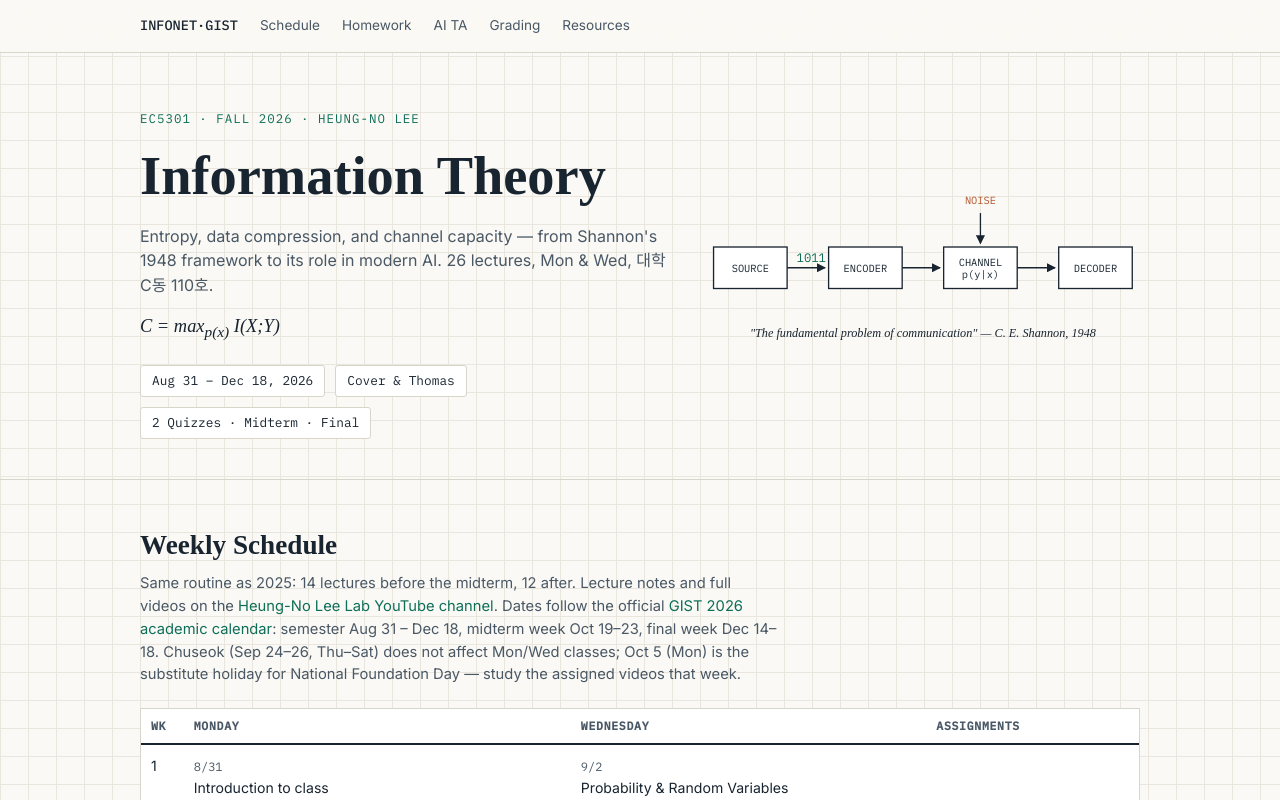
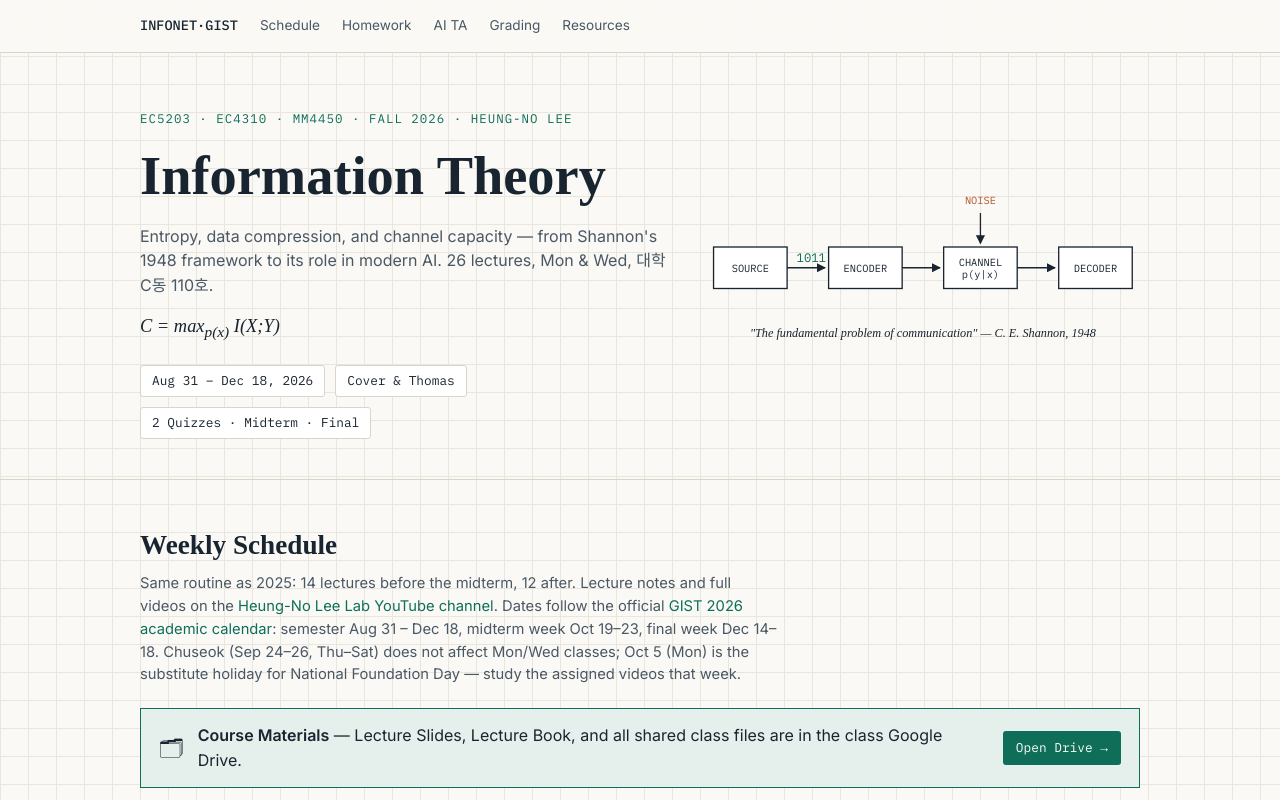
Before and after one commit to lincolnkerry/infotheory-2026, a plain HTML site: page index.html in a window 1280 px wide. Shown: the top 800 px of the page. Drawn offline with Linux system fonts and the light colour scheme; a web font is replaced by a local one.

Commit message:
Update course details and material links in index.html

```diff
--- a/index.html
+++ b/index.html
@@ -46,6 +46,11 @@ h1{font-family:var(--serif);font-size:clamp(2.2rem,5vw,3.4rem);font-weight:700;l
 section{padding:44px 0;border-bottom:1px solid var(--line)}
 h2{font-family:var(--serif);font-size:1.7rem;font-weight:600;margin-bottom:6px}
 .sec-note{color:var(--ink-soft);font-size:.92rem;margin-bottom:22px;max-width:640px}
+/* materials banner */
+.mat-banner{display:flex;align-items:center;gap:14px;background:#E5F0EC;border:1px solid var(--signal);padding:14px 18px;margin-bottom:18px;color:var(--ink)}
+.mat-banner:hover{text-decoration:none;background:#DCEBE5}
+.mat-banner .mb-icon{font-size:1.4rem;line-height:1}
+.mat-banner .mb-go{margin-left:auto;font-family:var(--mono);font-size:.8rem;color:#fff;background:var(--signal);padding:7px 13px;border-radius:3px;white-space:nowrap}
 /* schedule */
 table{width:100%;border-collapse:collapse;background:var(--card);font-size:.88rem}
 th{font-family:var(--mono);font-size:.72rem;letter-spacing:.06em;text-transform:uppercase;text-align:left;color:var(--ink-soft);border-bottom:2px solid var(--ink);padding:8px 10px}
@@ -97,7 +102,7 @@ footer{padding:30px 0;font-size:.8rem;color:var(--ink-soft);font-family:var(--mo
 
 <header><div class="wrap hero-grid">
   <div>
-    <div class="eyebrow">EC5301 · Fall 2026 · Heung-No Lee</div>
+    <div class="eyebrow">EC5203 · EC4310 · MM4450 · Fall 2026 · Heung-No Lee</div>
     <h1>Information Theory</h1>
     <p class="sub">Entropy, data compression, and channel capacity — from Shannon's 1948 framework to its role in modern AI. 26 lectures, Mon &amp; Wed, 대학 C동 110호.</p>
     <p class="capacity">C&nbsp;=&nbsp;max<sub>p(x)</sub>&nbsp;I(X;Y)</p>
@@ -145,6 +150,11 @@ footer{padding:30px 0;font-size:.8rem;color:var(--ink-soft);font-family:var(--mo
 <section id="schedule"><div class="wrap">
   <h2>Weekly Schedule</h2>
   <p class="sec-note">Same routine as 2025: 14 lectures before the midterm, 12 after. Lecture notes and full videos on the <a href="https://www.youtube.com/@heung-noleelabgist2902/videos">Heung-No Lee Lab YouTube channel</a>. Dates follow the official <a href="https://www.gist.ac.kr/kr/html/sub05/0501.html">GIST 2026 academic calendar</a>: semester Aug 31 – Dec 18, midterm week Oct 19–23, final week Dec 14–18. Chuseok (Sep 24–26, Thu–Sat) does not affect Mon/Wed classes; Oct 5 (Mon) is the substitute holiday for National Foundation Day — study the assigned videos that week.</p>
+  <a class="mat-banner" href="https://drive.google.com/drive/folders/1sBOupkDtMBin8wSfeXiEnXhUQBvHGwzs">
+    <span class="mb-icon">🗂</span>
+    <span><b>Course Materials</b> — Lecture Slides, Lecture Book, and all shared class files are in the class Google Drive.</span>
+    <span class="mb-go">Open Drive →</span>
+  </a>
   <div class="tbl-scroll"><table>
     <thead><tr><th>Wk</th><th>Monday</th><th>Wednesday</th><th>Assignments</th></tr></thead>
     <tbody>
@@ -223,7 +233,7 @@ footer{padding:30px 0;font-size:.8rem;color:var(--ink-soft);font-family:var(--mo
   <h2>Resources</h2>
   <div class="cards">
     <div class="card"><h3>Materials</h3><ul>
-      <li><a href="https://drive.google.com/drive/folders/1J40E5SQXdbYjxSVs2cqX3mEd6wBzGnkA">Class files (Google Drive)</a></li>
+      <li><a href="https://drive.google.com/drive/folders/1sBOupkDtMBin8wSfeXiEnXhUQBvHGwzs">Class files (Google Drive)</a></li>
       <li><a href="https://www.youtube.com/@heung-noleelabgist2902/videos">Lecture videos (YouTube)</a></li>
       <li>Cover &amp; Thomas, <i>Elements of Information Theory</i>, 2e</li>
     </ul></div>
```
